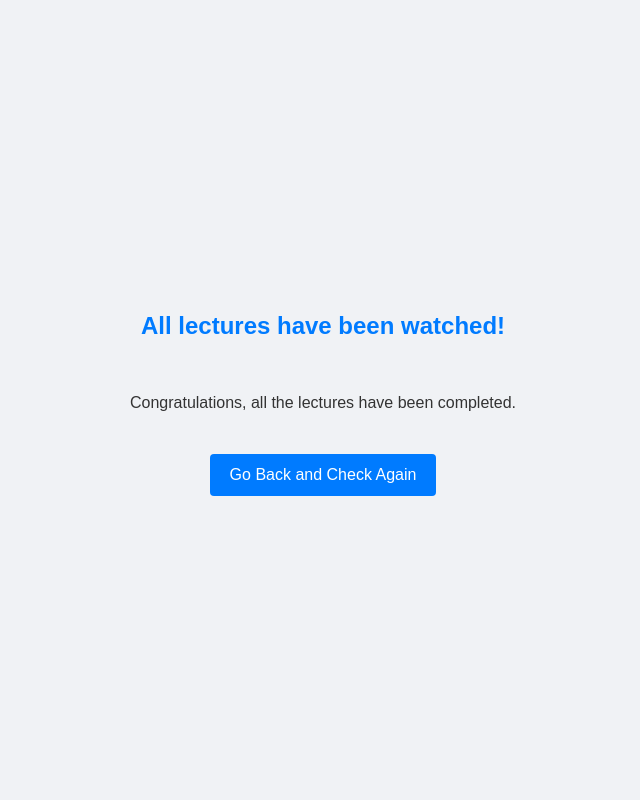
After one commit to Sung-jin-Lim/LMS_auto-lecture, a Flask app: page /completion in a window 1280 px wide. The commit adds this page. Shown: the whole page, without its empty margins (317-957 px from the left). Run offline with Flask 3, Linux system fonts and the light colour scheme.

Commit message:
added completion.html and restart functionality

```diff
--- a/app.py
+++ b/app.py
@@ -35,6 +35,16 @@ def init_driver():
 @app.route('/')
 def index():
     return render_template('index.html')
+#restart
+@app.route('/completion')
+def completion():
+    return render_template('completion.html')
+
+@app.route('/restart', methods=['POST'])
+def restart():
+    # Restart the whole process by redirecting to the main page
+    return redirect(url_for('index'))
+
 
 # Route to handle login and scrape class 161529's lecture data
 @app.route('/login', methods=['POST'])
@@ -115,8 +125,11 @@ def login():
     # Check if there are no unwatched lectures
     if len(unwatched) == 0:
         print("All lectures have been watched! Exiting program.")
+
         driver.quit()  # Close the WebDriver session
-        sys.exit(0)  # Gracefully exit the program
+        # sys.exit(0)  # Gracefully exit the program
+        return redirect(url_for('completion'))
+
 
     # Automatically "watch" unwatched lectures
     for lecture in unwatched:
@@ -225,6 +238,11 @@ def login():
                 f.write(page_source)
             continue
 
+    if len(unwatched) == 0:
+        print("All lectures watched.")
+        driver.quit()
+        return redirect(url_for('completion'))
+
     driver.quit()
 
     # Render the watched/unwatched lectures in the template
--- a/static/styles.css
+++ b/static/styles.css
@@ -98,3 +98,7 @@ button:hover {
   display: block;
   animation: fadeIn 0.3s ease;
 }
+
+body.completion {
+  flex-direction: column;
+}
--- /dev/null
+++ b/templates/completion.html
@@ -0,0 +1,19 @@
+<!DOCTYPE html>
+<html lang="en">
+  <head>
+    <meta charset="UTF-8" />
+    <meta name="viewport" content="width=device-width, initial-scale=1.0" />
+    <title>Completion</title>
+    <link rel="stylesheet" href="{{ url_for('static', filename='styles.css') }}" />
+  </head>
+  <body class="completion">
+    <h1>All lectures have been watched!</h1>
+    <br />
+    <p>Congratulations, all the lectures have been completed.</p>
+    <br />
+
+    <form action="{{ url_for('restart') }}" method="post">
+      <button type="submit">Go Back and Check Again</button>
+    </form>
+  </body>
+</html>
```
